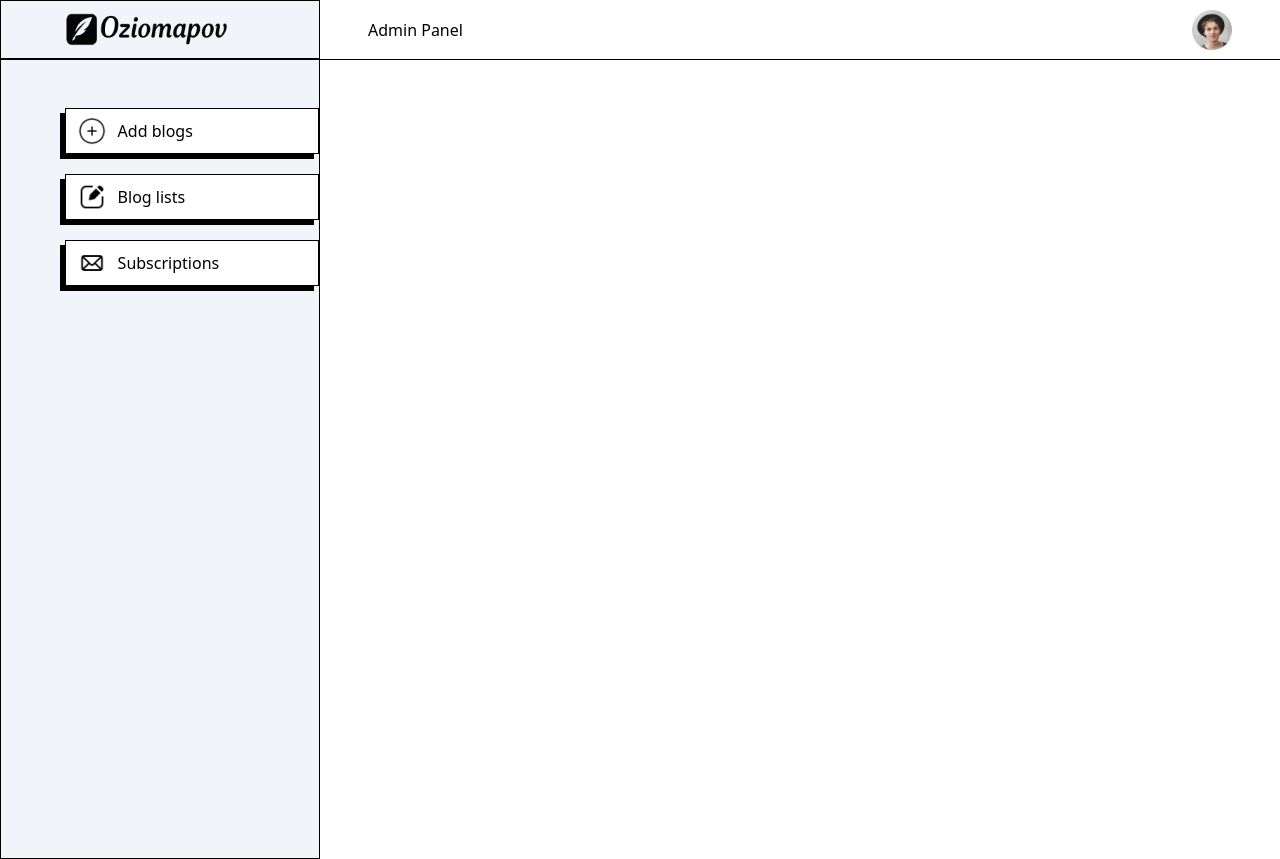
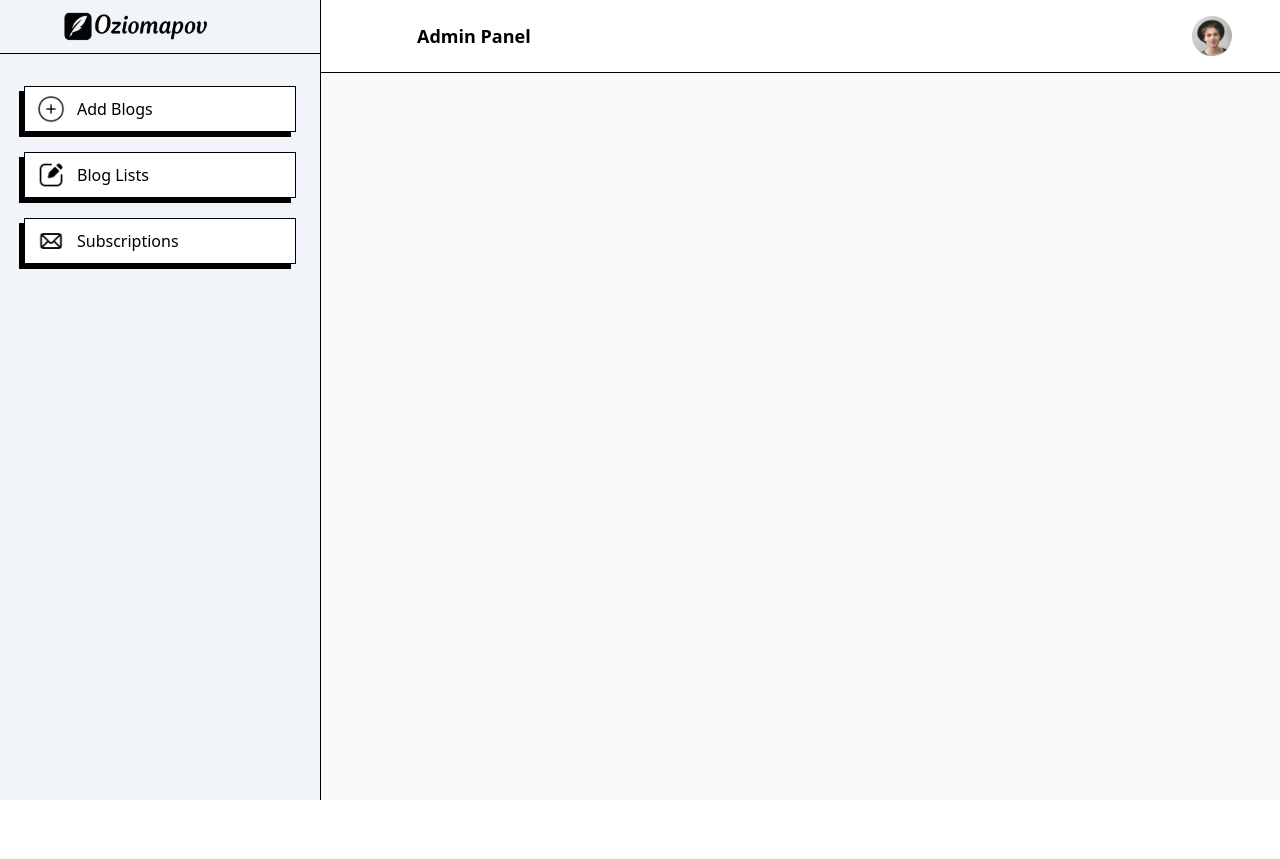
Before and after one commit to DeraJudy/Blog, a Next.js app: page /admin in a window 1280 px wide. After the commit the page ends 800 px from the top, so only its background shows below. Built offline with nearby package versions, Linux system fonts and the light colour scheme.

Commit message:
Side Bar

```diff
--- a/Components/AdminComponents/Sidebar.jsx
+++ b/Components/AdminComponents/Sidebar.jsx
@@ -1,38 +1,122 @@
-import { assets } from '@/Assets/assets'
-import Image from 'next/image'
-import Link from 'next/link'
-import React from 'react'
+// import { assets } from '@/Assets/assets'
+// import Image from 'next/image'
+// import Link from 'next/link'
+// import React from 'react'
 
-const Sidebar = () => {
-  return (
-    <div className='flex flex-col bg-slate-100'>
+// const Sidebar = () => {
+//   return (
+//     <div className='flex flex-col bg-slate-100'>
 
-      <Link href="/" className='px-2 sm:pl-14 py-3 border border-black'>
-        <Image src={assets.ozioma_black} width={180} alt='Logo' />
-      </Link>
+//       <Link href="/" className='px-2 sm:pl-14 py-3 border border-black'>
+//         <Image src={assets.ozioma_black} width={180} alt='Logo' />
+//       </Link>
 
-      <div className='w-28 sm:w-80 h-[100vh] relative py-12 border border-black'>
+//       <div className='w-28 sm:w-80 h-[100vh] relative py-12 border border-black'>
 
-        <div className='w-[50%] sm:w-[80%] absolute right-0 '>
-            <Link href='/admin/addProduct' className='flex items-center border border-black gap-3 font-medium px-3 py-2 bg-white shadow-[-5px_5px_0px_#000000]'>
-                <Image src={assets.add_icon} alt='' width={28} /><p>Add blogs</p>
-            </Link>
+//         <div className='w-[50%] sm:w-[80%] absolute right-0 '>
+//             <Link href='/admin/addProduct' className='flex items-center border border-black gap-3 font-medium px-3 py-2 bg-white shadow-[-5px_5px_0px_#000000]'>
+//                 <Image src={assets.add_icon} alt='' width={28} /><p>Add blogs</p>
+//             </Link>
 
-            <Link href='/admin/blogList' className='mt-5 flex items-center border border-black gap-3 font-medium px-3 py-2 bg-white shadow-[-5px_5px_0px_#000000]'>
-                <Image src={assets.blog_icon} alt='' width={28} /><p>Blog lists</p>
-            </Link>
+//             <Link href='/admin/blogList' className='mt-5 flex items-center border border-black gap-3 font-medium px-3 py-2 bg-white shadow-[-5px_5px_0px_#000000]'>
+//                 <Image src={assets.blog_icon} alt='' width={28} /><p>Blog lists</p>
+//             </Link>
 
-            <Link href='/admin/subscriptions' className='mt-5 flex items-center border border-black gap-3 font-medium px-3 py-2 bg-white shadow-[-5px_5px_0px_#000000]'>
-                <Image src={assets.email_icon} alt='' width={28} /><p>Subscriptions</p>
-            </Link>
-        </div>
+//             <Link href='/admin/subscriptions' className='mt-5 flex items-center border border-black gap-3 font-medium px-3 py-2 bg-white shadow-[-5px_5px_0px_#000000]'>
+//                 <Image src={assets.email_icon} alt='' width={28} /><p>Subscriptions</p>
+//             </Link>
+//         </div>
 
 
 
+//       </div>
+
+//     </div>
+//   )
+// }
+
+// export default Sidebar
+
+
+"use client";
+import { assets } from "@/Assets/assets";
+import Image from "next/image";
+import Link from "next/link";
+import React, { useState } from "react";
+import { X, Menu } from "lucide-react";
+
+const Sidebar = () => {
+  const [isOpen, setIsOpen] = useState(false);
+
+  return (
+    <>
+      {/* Hamburger Button — only shows when sidebar is closed */}
+      {!isOpen && (
+        <button
+          className="sm:hidden fixed top-4 left-4 z-50 bg-white border border-black p-2 rounded-md shadow-md"
+          onClick={() => setIsOpen(true)}
+        >
+          <Menu size={22} />
+        </button>
+      )}
+
+      {/* Sidebar */}
+      <div
+        className={`fixed sm:static top-0 left-0 h-screen bg-slate-100 flex flex-col border-r border-black z-40 transition-transform duration-300 ease-in-out
+        ${isOpen ? "translate-x-0" : "-translate-x-full"} sm:translate-x-0`}
+      >
+        {/* Header with logo + close button */}
+        <div className="flex items-center justify-between px-4 sm:pl-14 py-3 border-b border-black">
+          <Image src={assets.ozioma_black} width={160} alt="Logo" />
+          {/* Close Button (only visible on mobile) */}
+          <button
+            className="sm:hidden p-1 border border-black rounded-md"
+            onClick={() => setIsOpen(false)}
+          >
+            <X size={20} />
+          </button>
+        </div>
+
+        {/* Sidebar Links */}
+        <div className="w-64 sm:w-80 py-8 px-6 space-y-5">
+          <Link
+            href="/admin/addProduct"
+            className="flex items-center border border-black gap-3 font-medium px-3 py-2 bg-white hover:bg-gray-100 shadow-[-5px_5px_0px_#000000]"
+            onClick={() => setIsOpen(false)}
+          >
+            <Image src={assets.add_icon} alt="" width={28} />
+            <p>Add Blogs</p>
+          </Link>
+
+          <Link
+            href="/admin/blogList"
+            className="flex items-center border border-black gap-3 font-medium px-3 py-2 bg-white hover:bg-gray-100 shadow-[-5px_5px_0px_#000000]"
+            onClick={() => setIsOpen(false)}
+          >
+            <Image src={assets.blog_icon} alt="" width={28} />
+            <p>Blog Lists</p>
+          </Link>
+
+          <Link
+            href="/admin/subscriptions"
+            className="flex items-center border border-black gap-3 font-medium px-3 py-2 bg-white hover:bg-gray-100 shadow-[-5px_5px_0px_#000000]"
+            onClick={() => setIsOpen(false)}
+          >
+            <Image src={assets.email_icon} alt="" width={28} />
+            <p>Subscriptions</p>
+          </Link>
+        </div>
       </div>
 
-    </div>
-  )
-}
+      {/* Overlay (click outside to close) */}
+      {isOpen && (
+        <div
+          className="fixed inset-0 bg-black bg-opacity-40 sm:hidden z-30"
+          onClick={() => setIsOpen(false)}
+        />
+      )}
+    </>
+  );
+};
 
-export default Sidebar
+export default Sidebar;
--- a/app/admin/layout.jsx
+++ b/app/admin/layout.jsx
@@ -1,23 +1,27 @@
 import { assets } from "@/Assets/assets";
 import Sidebar from "@/Components/AdminComponents/Sidebar";
 import Image from "next/image";
-import { ToastContainer } from 'react-toastify';
-import 'react-toastify/dist/ReactToastify.css';
+import { ToastContainer } from "react-toastify";
+import "react-toastify/dist/ReactToastify.css";
 
-export default function Layout({children}){
+export default function Layout({ children }) {
   return (
     <>
-            <div className="flex">
       <ToastContainer theme="dark" />
+      <div className="flex min-h-screen bg-gray-50">
         <Sidebar />
+
         <div className="flex flex-col w-full">
-                    <div className="flex items-center justify-between w-full py-3 max-h-[60px] px-12 border-b border-black">
-                        <h3 className="">Admin Panel</h3>
-                        <Image src={assets.profile_icon} width={40} alt="" />
+          {/* Top Bar */}
+          <div className="flex items-center justify-between w-full py-4 px-6 sm:px-12 border-b border-black bg-white sticky top-0 z-10">
+            <h3 className="text-lg ml-12 font-semibold">Admin Panel</h3>
+            <Image src={assets.profile_icon} width={40} alt="Profile" />
           </div>
-                    {children}
+
+          {/* Main Content */}
+          <div className="p-4 sm:p-8">{children}</div>
         </div>
       </div>
     </>
-    )
+  );
 }
--- a/app/admin/page.jsx
+++ b/app/admin/page.jsx
@@ -5,7 +5,7 @@ import "react-toastify/dist/ReactToastify.css";
 const page = () => {
   return (
     <div>
-      <ToastContainer  position="top-center" autoClose={3000} />
+
     </div>
   )
 }
```
Lines whose indentation alone changed are shown as unchanged.
